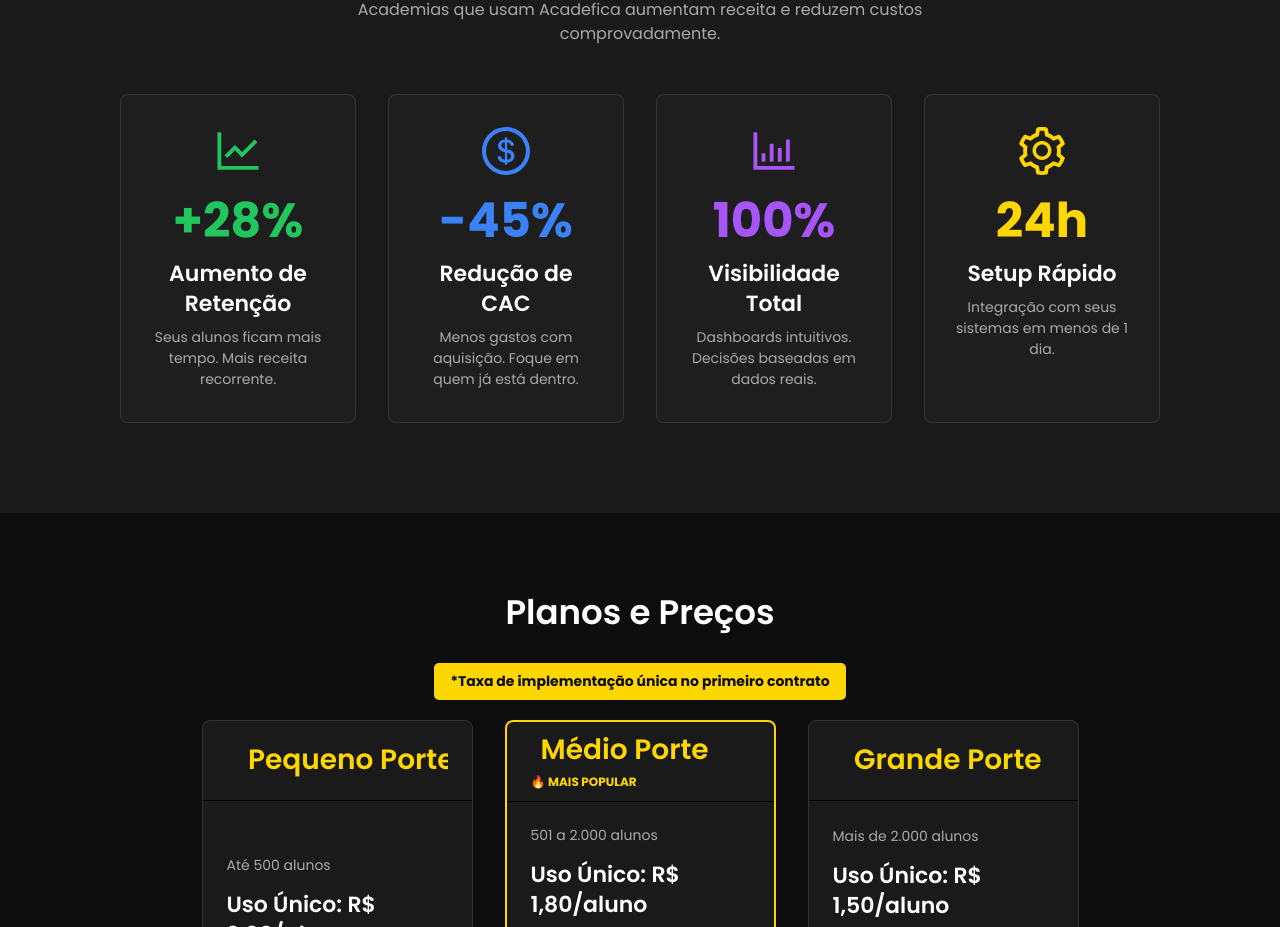
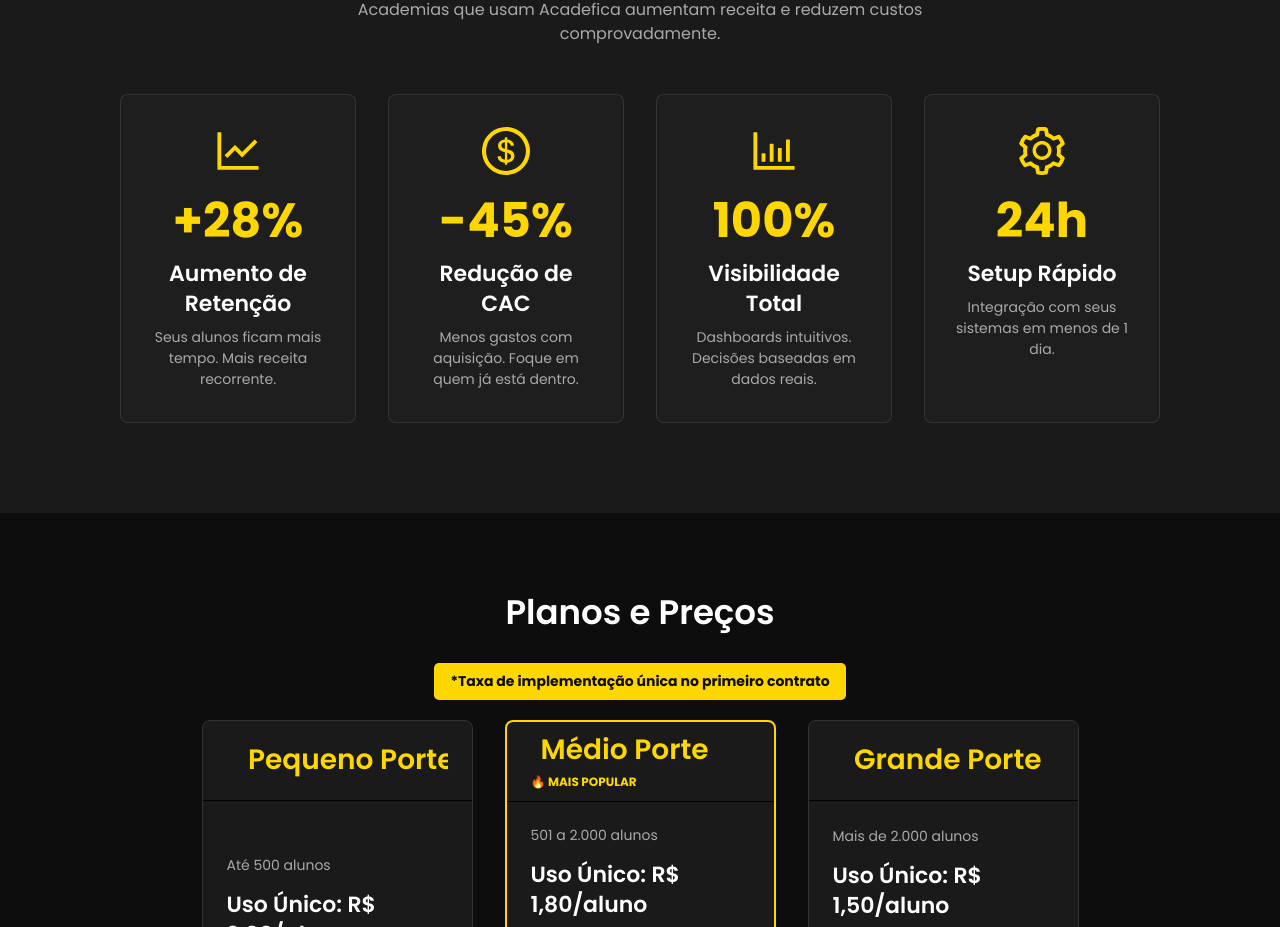
Before and after one commit to giabq/Acadefica, a React (Vite) app: page / in a window 1280 px wide. Shown: the part 1379-2306 px from the top of the page. Built offline with nearby package versions, Linux system fonts and the light colour scheme.

Commit message:
fix: regularizadas cores da landing page

```diff
--- a/src/components/FeaturesSection.tsx
+++ b/src/components/FeaturesSection.tsx
@@ -90,8 +90,8 @@ const FeaturesSection: React.FC = () => {
               }}
               bodyStyle={{ padding: '32px 24px' }}
             >
-              <LineChartOutlined style={{ fontSize: '48px', color: '#22C55E', marginBottom: '16px' }} />
-              <Title level={2} style={{ color: '#22C55E', margin: '0 0 8px', fontSize: '48px', fontWeight: 'bold' }}>+28%</Title>
+              <LineChartOutlined style={{ fontSize: '48px', color: '#FFD700', marginBottom: '16px' }} />
+              <Title level={2} style={{ color: '#FFD700', margin: '0 0 8px', fontSize: '48px', fontWeight: 'bold' }}>+28%</Title>
               <Title level={4} style={{ color: 'var(--color-text-light)', margin: '0 0 8px' }}>Aumento de Retenção</Title>
               <Paragraph style={{ color: 'var(--color-text-secondary)', marginBottom: 0, fontSize: '14px' }}>
                 Seus alunos ficam mais tempo. Mais receita recorrente.
@@ -110,8 +110,8 @@ const FeaturesSection: React.FC = () => {
               }}
               bodyStyle={{ padding: '32px 24px' }}
             >
-              <DollarOutlined style={{ fontSize: '48px', color: '#3B82F6', marginBottom: '16px' }} />
-              <Title level={2} style={{ color: '#3B82F6', margin: '0 0 8px', fontSize: '48px', fontWeight: 'bold' }}>-45%</Title>
+              <DollarOutlined style={{ fontSize: '48px', color: '#FFD700', marginBottom: '16px' }} />
+              <Title level={2} style={{ color: '#FFD700', margin: '0 0 8px', fontSize: '48px', fontWeight: 'bold' }}>-45%</Title>
               <Title level={4} style={{ color: 'var(--color-text-light)', margin: '0 0 8px' }}>Redução de CAC</Title>
               <Paragraph style={{ color: 'var(--color-text-secondary)', marginBottom: 0, fontSize: '14px' }}>
                 Menos gastos com aquisição. Foque em quem já está dentro.
@@ -130,8 +130,8 @@ const FeaturesSection: React.FC = () => {
               }}
               bodyStyle={{ padding: '32px 24px' }}
             >
-              <BarChartOutlined style={{ fontSize: '48px', color: '#A855F7', marginBottom: '16px' }} />
-              <Title level={2} style={{ color: '#A855F7', margin: '0 0 8px', fontSize: '48px', fontWeight: 'bold' }}>100%</Title>
+              <BarChartOutlined style={{ fontSize: '48px', color: '#FFD700', marginBottom: '16px' }} />
+              <Title level={2} style={{ color: '#FFD700', margin: '0 0 8px', fontSize: '48px', fontWeight: 'bold' }}>100%</Title>
               <Title level={4} style={{ color: 'var(--color-text-light)', margin: '0 0 8px' }}>Visibilidade Total</Title>
               <Paragraph style={{ color: 'var(--color-text-secondary)', marginBottom: 0, fontSize: '14px' }}>
                 Dashboards intuitivos. Decisões baseadas em dados reais.
```
